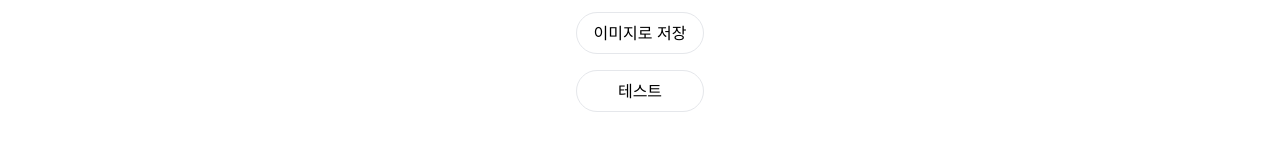
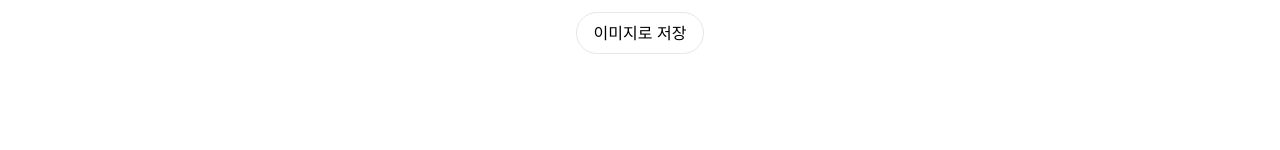
Before and after one commit to hyeleex2/make-impression, a Next.js app: page / in a window 1280 px wide. Shown: the part 518-668 px from the top of the page. Built offline with nearby package versions, Linux system fonts and the light colour scheme.

Commit message:
remove test button

```diff
--- a/pages/index.tsx
+++ b/pages/index.tsx
@@ -38,7 +38,7 @@ const Home: NextPage = () => {
     }
   }
 
-  const test = async () => {}
+  // const test = async () => {}
 
   const addItem = useCallback(() => {
     if (listCnt === maxCnt) {
@@ -78,9 +78,9 @@ const Home: NextPage = () => {
           <button className="block border rounded-full p-2 m-2 w-32 text-black" onClick={clickSaveBtn}>
             이미지로 저장
           </button>
-          <button className="block border rounded-full p-2 m-2 w-32 text-black" onClick={test}>
+          {/* <button className="block border rounded-full p-2 m-2 w-32 text-black" onClick={test}>
             테스트
-          </button>
+          </button> */}
         </div>
       </div>
     </div>
```
